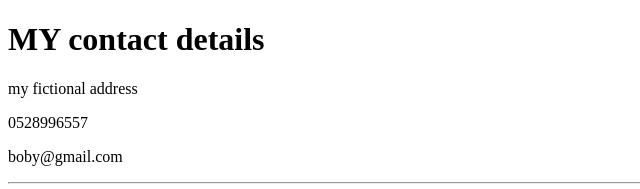
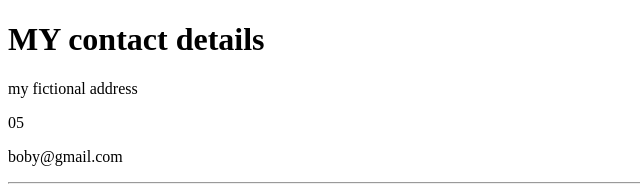
Before and after one commit to dvir11/cv, a plain HTML site: page contact-me.html in a window 1280 px wide. Shown: the top 189 px of the page, 0-640 px from the left. Drawn offline with Linux system fonts and the light colour scheme.

Commit message:
Update contact-me.html

```diff
--- a/contact-me.html
+++ b/contact-me.html
@@ -7,7 +7,7 @@
 <body>
 <h1> MY contact details </h1>
 <p>my  fictional address </p>
-<p>0528996557</p>
+<p>05</p>
 <p>boby@gmail.com</p>
 <hr>
 <form  action="mailto:info@londonappbrewery.com" method="post" enctype="text/plain">
```
